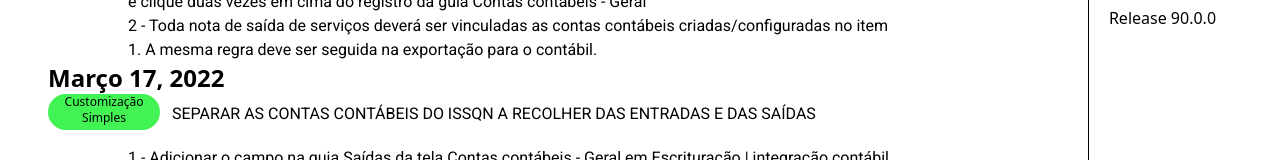
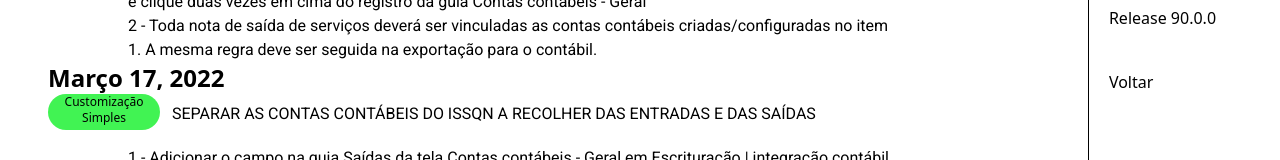
Before and after one commit to Fabio2Nascimento/Implementacoes, a Next.js app: page /1 in a window 1280 px wide. Shown: the part 250-410 px from the top of the page. Built offline with nearby package versions, Linux system fonts and the light colour scheme.

Commit message:
add botão voltar

```diff
--- a/src/pages/[slug]/index.jsx
+++ b/src/pages/[slug]/index.jsx
@@ -68,6 +68,7 @@ const Index = () => {
             <Link href='/'><a className='ml-5'>Release 90.2.1</a></Link>
             <Link href='/'><a className='ml-5'>Release 90.1.0</a></Link>
             <Link href='/'><a className='ml-5'>Release 90.0.0</a></Link>
+            <Link href='/'><a className='ml-5 mt-10 hover:text-green-900'>Voltar</a></Link>
           </div>
         </div>
       </div>
```
